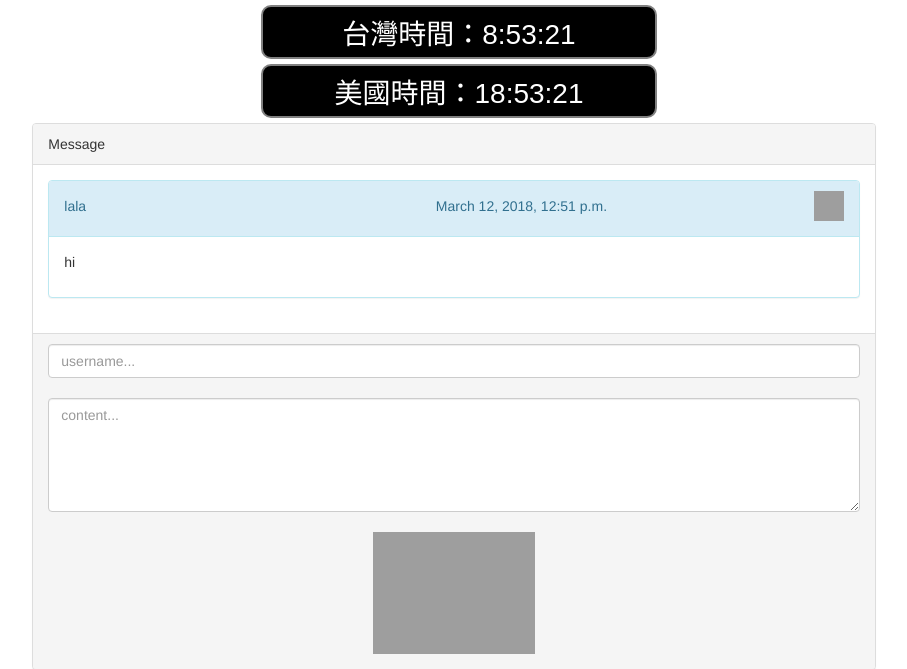
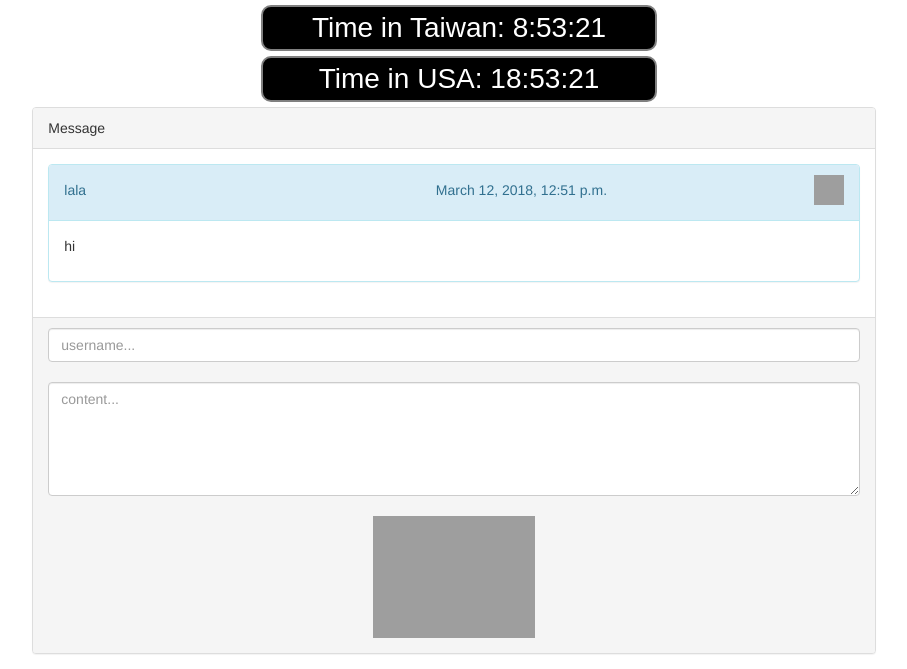
Before and after one commit to TanSita/messageboard, a Django app: page /messageboard/ in a window 1280 px wide. Shown: the top 669 px of the page, without its empty margins (186-1093 px from the left). Run offline with Django 3.2, Linux system fonts and the light colour scheme; data comes from the database, SQL or seed files in the repository; some libraries are stand-ins or nearby versions; grey boxes are pictures that could not be loaded.

```diff
--- a/templates/home.html
+++ b/templates/home.html
@@ -125,13 +125,13 @@
 		var ss = today.getSeconds();
 		mm = checkTime(mm);
 		ss = checkTime(ss);
-		document.getElementById('TWclock').innerHTML = "台灣時間：" + hh + ":" + mm + ":" + ss;
+		document.getElementById('TWclock').innerHTML = "Time in Taiwan: " + hh + ":" + mm + ":" + ss;
 
 		hh = hh - 14;
 		if(hh < 0) hh+=24;
 		if(hh < 10) hh = "0" + hh;
 
-		document.getElementById('USclock').innerHTML = "美國時間：" + hh + ":" + mm + ":" + ss;
+		document.getElementById('USclock').innerHTML = "Time in USA: " + hh + ":" + mm + ":" + ss;
 		var timeoutId = setTimeout(startTime, 500);
 	}
 
```
